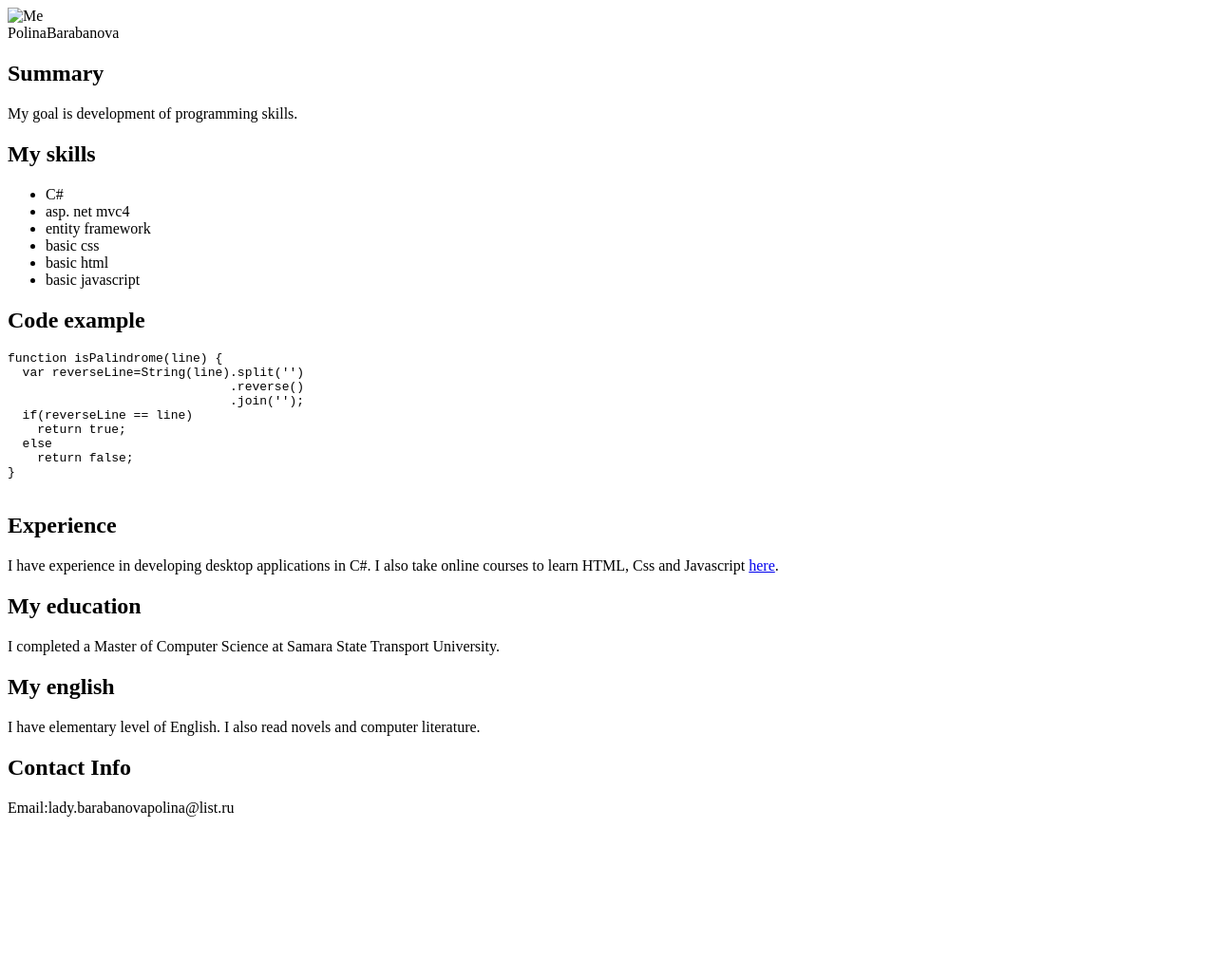
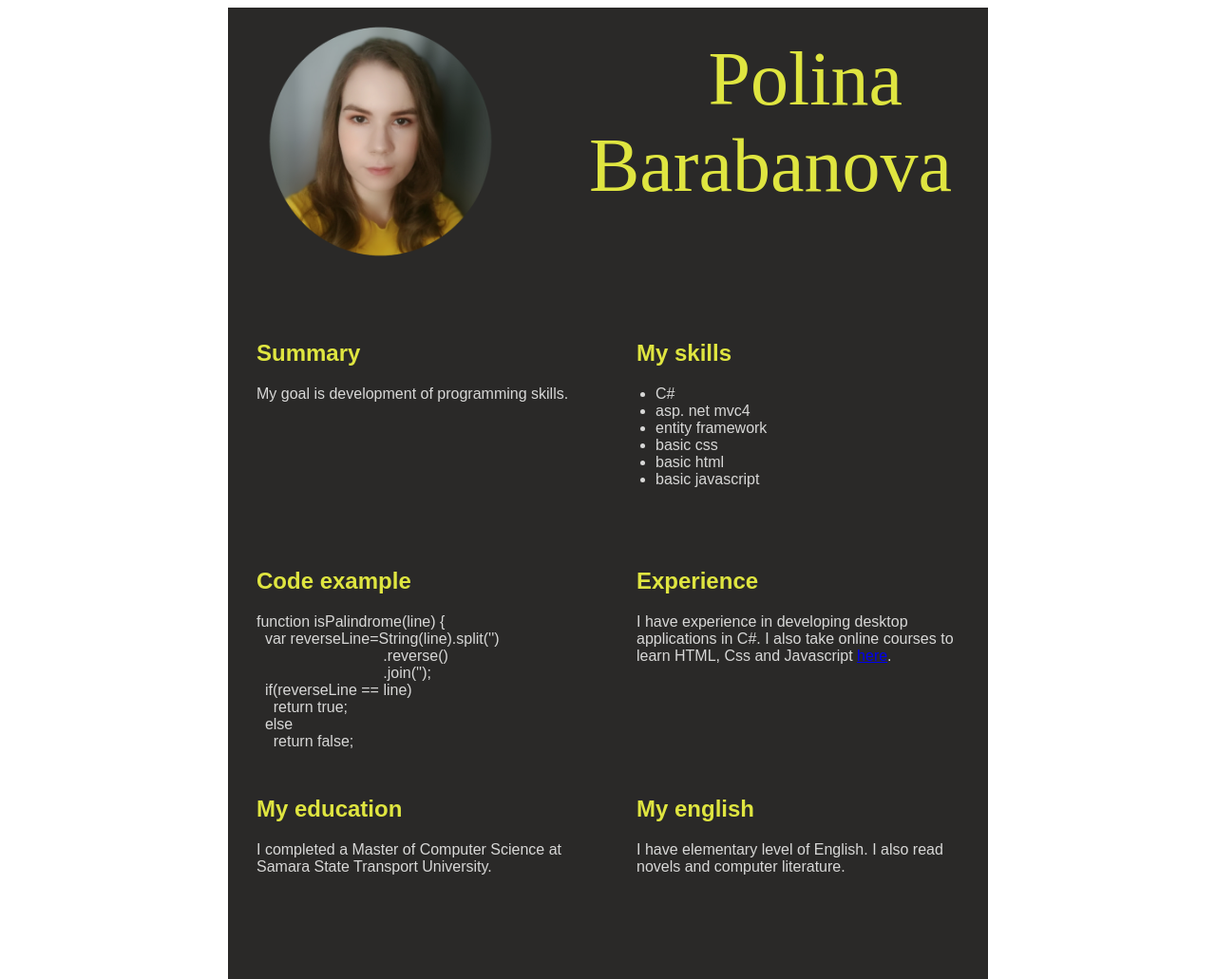
Before and after one commit to dearLu/rsschool-cv, a plain HTML site: page index.html in a window 1280 px wide. Shown: the top 1031 px of the page at 95% size. Before the commit the page ends 876 px from the top, so only its background shows below. Drawn offline with Linux system fonts and the light colour scheme; the site is published under a folder, as on GitHub Pages, so addresses that start at the root find nothing.

Commit message:
fix: change path files

```diff
--- a/index.html
+++ b/index.html
@@ -4,11 +4,11 @@
     <meta charset="UTF-8" />
     <meta name="viewport" content="width=device-width, initial-scale=1.0" />
     <title>Document</title>
-    <link rel="stylesheet" href="/css/style.css" />
+    <link rel="stylesheet" href="./css/style.css" />
   </head>
   <body>
     <header>
-      <div class="photo"><img src="/img/me.png" alt="Me" width="240" height="280" ></div>
+      <div class="photo"><img src="./img/me.png" alt="Me" width="240" height="280" ></div>
       <div class="name">Polina<wbr />Barabanova</div>
     </header>
     <main>
```
